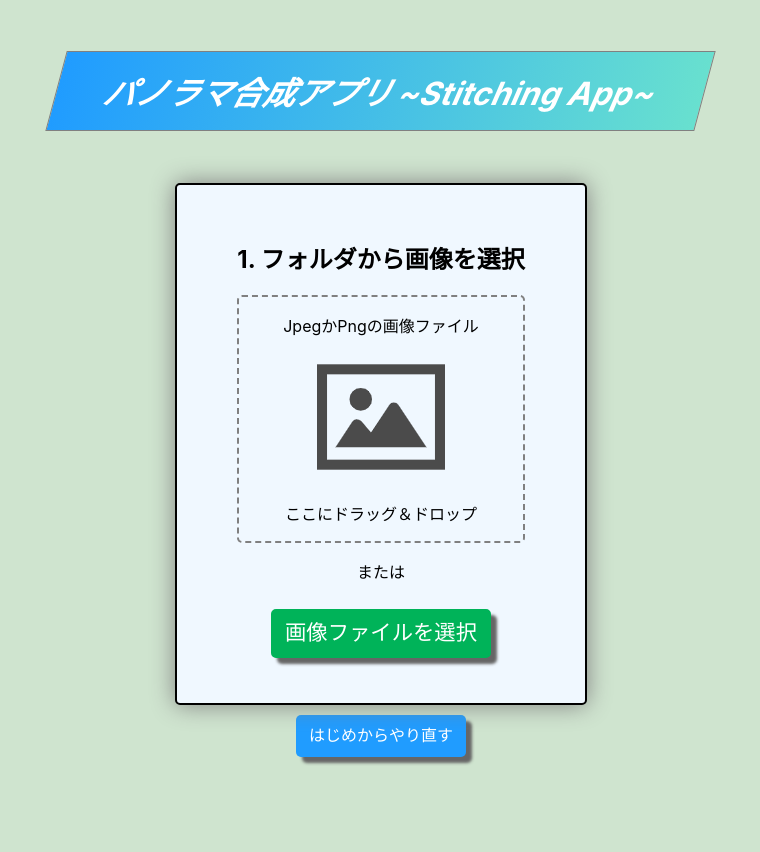
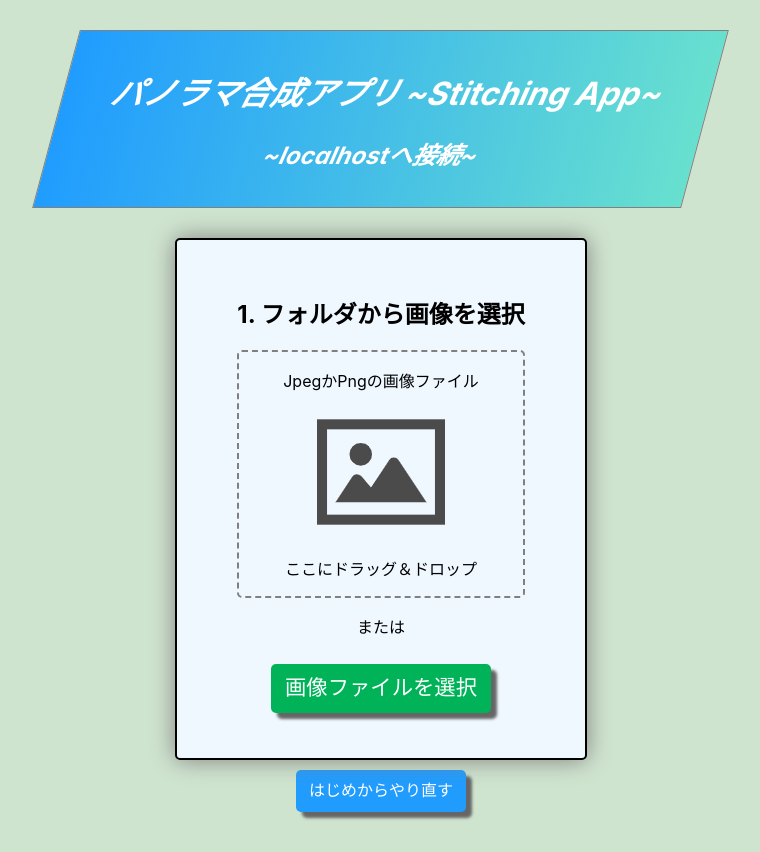
Before and after one commit to kkito0726/image-stitcher, a React (Create React App) app: page / in a window 1280 px wide. Shown: the whole page, without its empty margins (259-1019 px from the left). Before the commit the page ends 800 px from the top, so only its background shows below. Built offline with nearby package versions, Linux system fonts and the light colour scheme.

Commit message:
localhostへ接続することをわかりやすくした

```diff
--- a/public/index.html
+++ b/public/index.html
@@ -10,7 +10,7 @@
       content="Web site created using create-react-app"
     />
 
-    <title>パノラマ合成アプリ ~Stitching App~</title>
+    <title>tolocalhostパノラマ合成アプリ ~Stitching App~</title>
   </head>
   <body>
     <noscript>You need to enable JavaScript to run this app.</noscript>
--- a/src/FileReader.css
+++ b/src/FileReader.css
@@ -1,4 +1,4 @@
-h1 {
+.appTitle {
     font-style: italic;
     padding: 1rem 3rem;
     -webkit-transform: skew(-15deg);
--- a/src/FileReader.js
+++ b/src/FileReader.js
@@ -37,7 +37,11 @@ export const FileReader = () => {
     return (
         <div className="outerBox">
             <div className="title">
-            <h1>パノラマ合成アプリ ~Stitching App~</h1>
+            <div className='appTitle'>
+                 <h1>パノラマ合成アプリ ~Stitching App~</h1>
+                 <h2>~localhostへ接続~</h2>
+            </div>
+
 
             </div>
             <div className="imageUplodeBox" id='uploadBox'>
--- a/src/ImgCropper.js
+++ b/src/ImgCropper.js
@@ -77,7 +77,10 @@ export const ImgCropper = () => {
   return (
     <div className='App'>
       <div className='outerBox'>
-      <h1>無駄な部分をトリミングする</h1>
+      <div className='appTitle'>
+        <h1>無駄な部分をトリミングする</h1>
+      </div>
+
         <div style={{display: "flex"}}>
           <div className='cropBox'>
             <h2>4. 必要な領域をドラッグで選択する<br />[ 何度でも選択可能 ]</h2>
```
